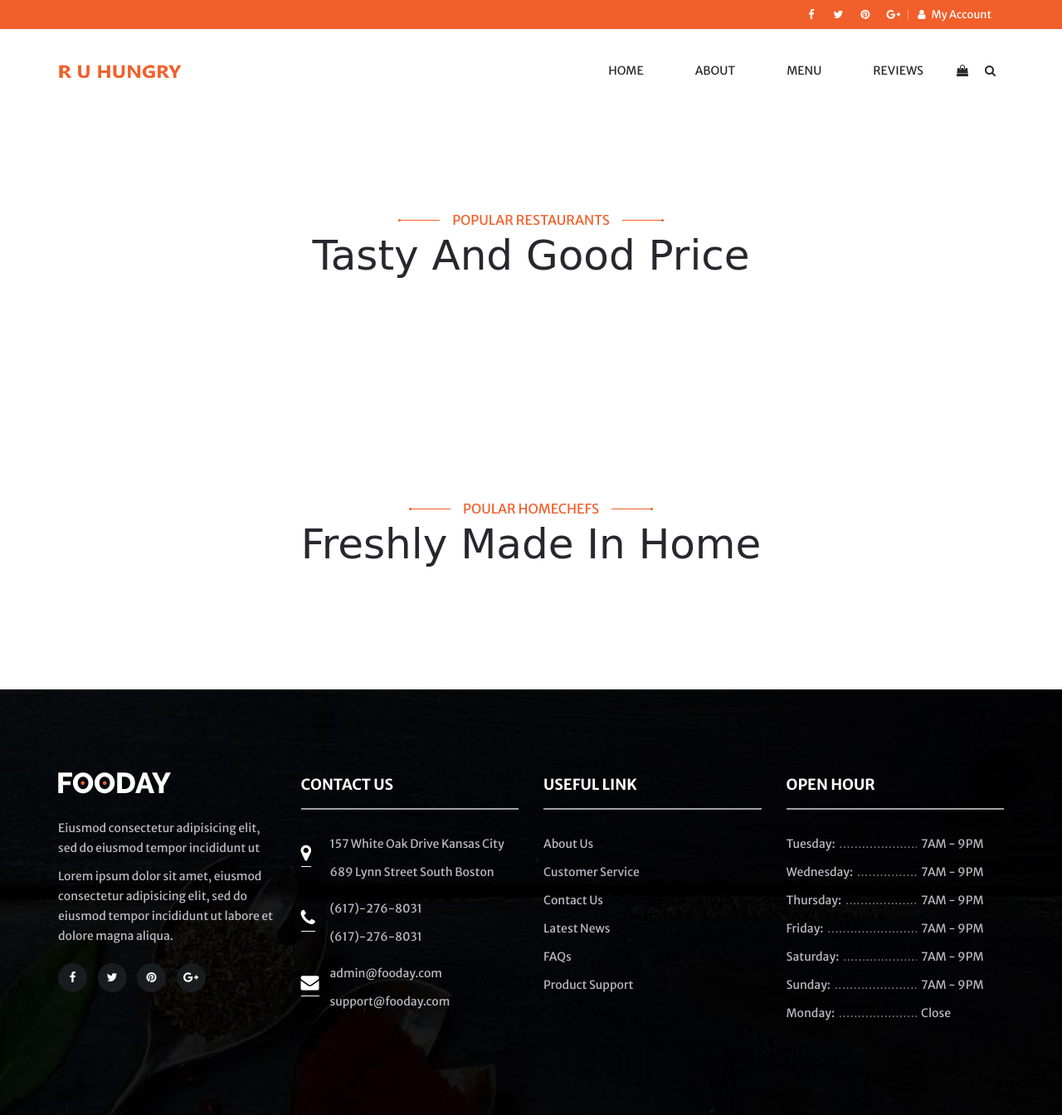
After one commit to Rahmanmizan11/R-U-HUNGRY, a Django app: page /restaurants/ in a window 1280 px wide. The commit adds this page. Shown: the whole page at 83% size. Run offline with Django 3.2, Linux system fonts and the light colour scheme; data that the repository does not hold is empty; some libraries are stand-ins or nearby versions; some web fonts are replaced.

Commit message:
restuent page done

```diff
--- a/app/urls.py
+++ b/app/urls.py
@@ -27,7 +27,8 @@ urlpatterns = [
     path('dashboard/apply-for-new-resturent/', sellerViews.create_restaurant, name="allpyForResturent"),
     # General menuPage
     path('', generalViews.homePage, name='home'),
-    path('menu-tems/<int:id>/', generalViews.menuPage, name='generalMenu'),
+    path('restaurants/', generalViews.restaurantPage, name='restaurants'),
+    path('restaurants/menu/<int:id>', generalViews.menuPage, name='menuPage'),
     path('reviews/', generalViews.reviewPage, name='reviews'),
 
     path('search/', generalViews.searchPage, name='search'),
--- a/fooding/views.py
+++ b/fooding/views.py
@@ -31,8 +31,17 @@ def reviewPage(request):
     # see all reviews
     return render(request, 'fooding/review.html')
 
+def restaurantPage(request):
+    restaurants = Restaurant.objects.filter(type='restaurant', )
+    homechefs = Restaurant.objects.filter(type='home', )
+    context = {
+        'restaurants' : restaurants,
+        'homechefs': homechefs,
+    }
+    return render(request, 'fooding/restaurent.html', context)
+
 def menuPage(request, id):
-    # can add to cart
+
     return render(request, 'fooding/menu.html')
 
 def createGeneralOrder(request):
--- a/template/fooding/base.html
+++ b/template/fooding/base.html
@@ -96,23 +96,10 @@
                             <div class="close-offcanvas-wrapper"><span class="close-offcanvas">x</span></div>
                             <div class="main-nav">
                                 <ul id="main-nav" class="nav nav-pills">
-                                    <li class="dropdown current-menu-item"><a href="index.html"
-                                            class="dropdown-toggle">Home</a><i
-                                            class="fa fa-angle-down btn-open-dropdown"></i>
-                                        <ul class="dropdown-menu">
-                                            <li><a href="index.html">Home 1</a></li>
-                                            <li><a href="homepage2.html">Home 2</a></li>
-                                            <li><a href="homepage3.html">Home 3</a></li>
-                                            <li><a href="home-fullpage.html" target="_blank">Home Full Page</a></li>
-                                            <li><a href="home-shop.html">Home Shop</a></li>
-                                            <li><a href="homesidebarmenu.html">Home Sidebar Menu</a></li>
-                                            <li><a href="home-one-page.html" target="_blank">Home One Page</a></li>
-                                            <li><a href="home-boxed.html">Home Boxed</a></li>
-                                        </ul>
-                                    </li>
+                                    <li><a href="/">Home</a></li>
                                     <li><a href="#">About</a></li>
-                                    <li class="dropdown"><a href="menu-grid-1.html" class="dropdown-toggle">
-                                        Menu</a><i class="fa fa-angle-down btn-open-dropdown"></i>
+                                    <li ><a href="{% url 'restaurants' %}" class="dropdown-toggle">
+                                        Menu</a>
                                 </li>
                                     <li><a href="{% url 'reviews' %}">Reviews</a></li>
                                 </ul>
--- a/template/fooding/menu.html
+++ b/template/fooding/menu.html
@@ -1,3 +1,6 @@
+
+
+
 {% extends './base.html' %}
 {% load static %}
 
--- /dev/null
+++ b/template/fooding/restaurent.html
@@ -0,0 +1,89 @@
+{% extends './base.html' %}
+{% load static %}
+{% block main %}
+<div class="page-container">
+    <div class="page-content-wrapper">
+        <div class="page-content no-padding">
+            <section class="product-sesction-02 padding-top-120 padding-bottom-100">
+                <div class="container">
+                    <div class="swin-sc swin-sc-title">
+                        <p class="top-title"><span>Popular Restaurants</span></p>
+                        <h3 class="title">Tasty And Good Price</h3>
+                    </div>
+                    <div class="swin-sc swin-sc-product products-02">
+                        <div class="products nav-slider">
+                            <div class="row">
+                                {% for i in restaurants %}
+                                    {% if i.user.userdetail.is_seller %}
+                                            <div class="col-md-3 col-sm-6 col-xs-12">
+                                                <a href="{% url 'menuPage' i.id %}">
+                                                    <div class="blog-item item swin-transition">
+                                                        <div class="block-img"><img
+                                                                src="{{i.image.url}}" alt="Restaurant Image"
+                                                                class="img img-responsive">
+                                                            <div class="block-circle price-wrapper"><span
+                                                                    class="price woocommerce-Price-amount amount"><span
+                                                                        class="price-symbol"></span>TOP</span></div>
+                                                        </div>
+                                                        <div class="block-content">
+                                                            <h5 class="title"><a href="{% url 'menuPage' i.id %}">{{i.name}}</a></h5>
+                                                            <div class="product-info">
+                                                                <ul class="list-inline">
+                                                                    <li class="author"><span>Check {{i.name}}'s</span><span class="text">Menu</span></li>
+                                                                </ul>
+                                                            </div>
+                                                        </div>
+                                                    </div>
+                                                </a>
+                                            </div>
+                                    {% endif %}
+                                {% endfor %}
+                            </div>
+                        </div>
+                    </div>
+                </div>
+            </section>
+
+            <section class="padding-top-120 padding-bottom-100">
+                <div class="container">
+                    <div class="swin-sc swin-sc-title">
+                        <p class="top-title"><span>Poular Homechefs</span></p>
+                        <h3 class="title">Freshly Made in Home</h3>
+                    </div>
+                    <div class="swin-sc swin-sc-product products-02">
+                        <div class="products nav-slider">
+                            <div class="row">
+                                {% for i in homechefs %}
+                                    {% if i.user.userdetail.is_seller %}
+                                        <div class="col-md-3 col-sm-6 col-xs-12">
+                                            <a href="{% url 'menuPage' i.id %}">
+                                                <div class="blog-item item swin-transition">
+                                                    <div class="block-img"><img
+                                                            src="{{i.image.url}}" alt="Restaurant Image"
+                                                            class="img img-responsive">
+                                                        <div class="block-circle price-wrapper"><span
+                                                                class="price woocommerce-Price-amount amount"><span
+                                                                    class="price-symbol"></span>TOP</span></div>
+                                                    </div>
+                                                    <div class="block-content">
+                                                        <h5 class="title"><a href="{% url 'menuPage' i.id %}">{{i.name}}</a></h5>
+                                                        <div class="product-info">
+                                                            <ul class="list-inline">
+                                                                <li class="author"><span>Check {{i.name}}'s</span><span class="text">Menu</span></li>
+                                                            </ul>
+                                                        </div>
+                                                    </div>
+                                                </div>
+                                            </a>
+                                        </div>
+                                    {% endif %}
+                                {% endfor %}
+                            </div>
+                        </div>
+                    </div>
+                </div>
+            </section>
+        </div>
+    </div>
+</div>
+{% endblock main %}
```
